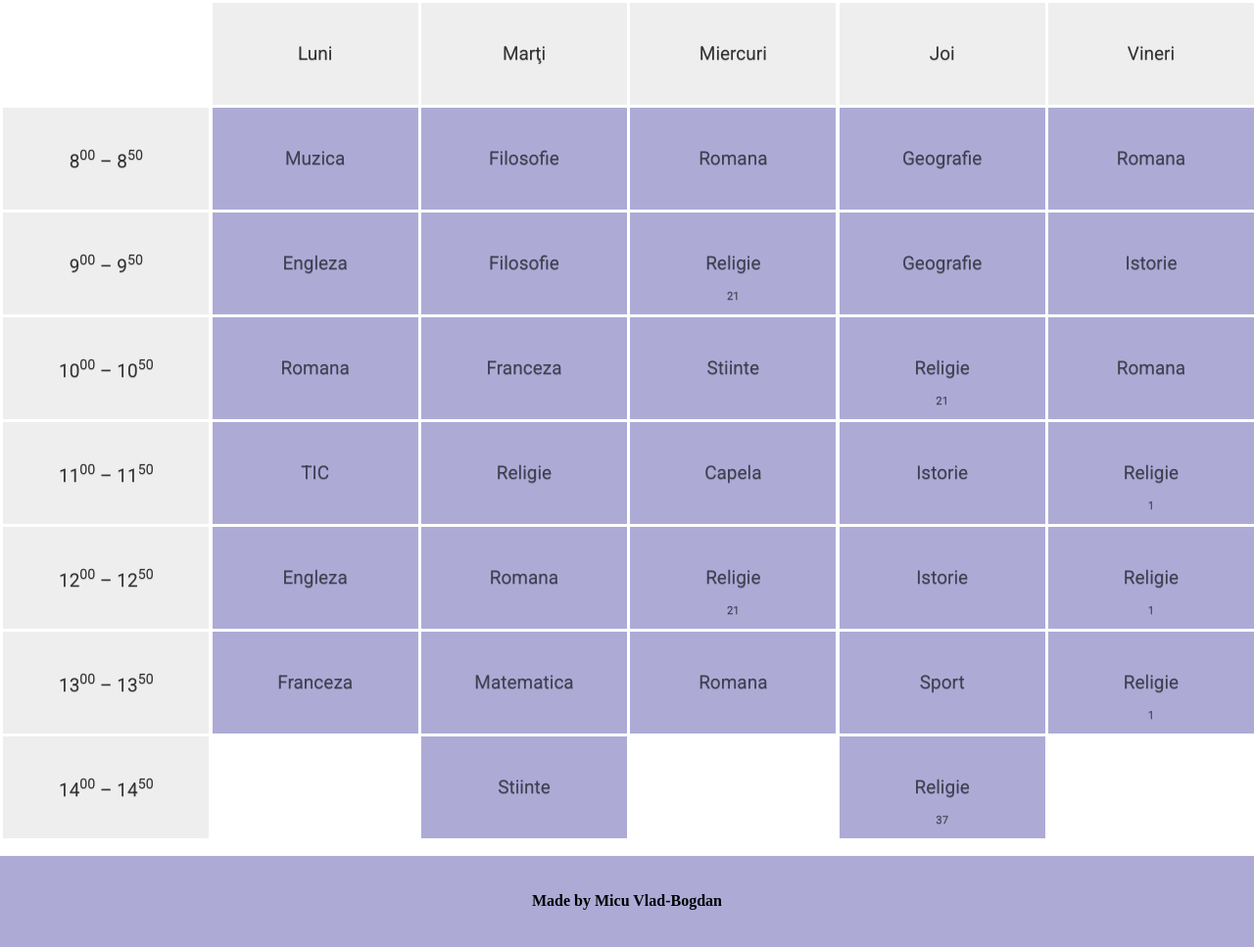
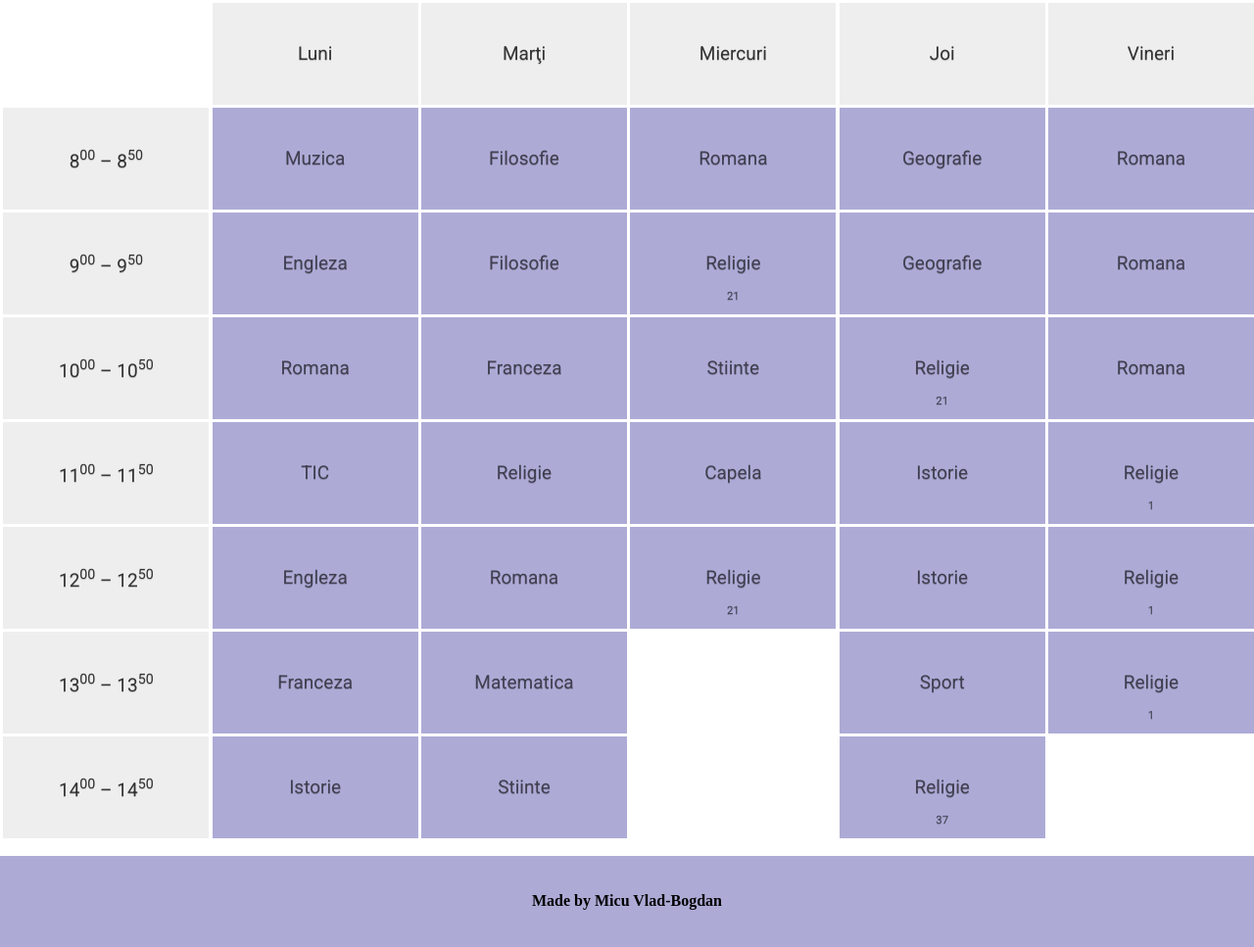
Before and after one commit to MicuBogdan/micubogdan.github.io, a plain HTML site: page orar/12C/index.html in a window 1280 px wide. Shown: the whole page at 98% size. Drawn offline with Linux system fonts and the light colour scheme.

Commit message:
Update index.html

```diff
--- a/orar/12C/index.html
+++ b/orar/12C/index.html
@@ -109,7 +109,7 @@
 				<div class="tile-content-2" style="font-size:60%">21</div>
 			</div>
 			<div class="tile grid-color-26" data-pos-x="5" data-pos-y="2">
-				<div class="tile-content-1" style="font-size:100%">Istorie</div>
+				<div class="tile-content-1" style="font-size:100%">Romana</div>
 				<div class="tile-content-2" style="font-size:60%"></div>
 			</div>
 			<div class="tile grid-color-26" data-pos-x="1" data-pos-y="3">
@@ -176,6 +176,10 @@
 				<div class="tile-content-1" style="font-size:100%">Franceza</div>
 				<div class="tile-content-2" style="font-size:60%"></div>
 			</div>
+			<div class="tile grid-color-26" data-pos-x="1" data-pos-y="7">
+				<div class="tile-content-1" style="font-size:100%">Istorie</div>
+				<div class="tile-content-2" style="font-size:60%"></div>
+			</div>
 			<div class="tile grid-color-26" data-pos-x="2" data-pos-y="6">
 				<div class="tile-content-1" style="font-size:100%">Matematica</div>
 				<div class="tile-content-2" style="font-size:60%"></div>
@@ -190,10 +194,6 @@
 			</div>
 			<div class="tile grid-color-26" data-pos-x="2" data-pos-y="7">
 				<div class="tile-content-1" style="font-size:100%">Stiinte</div>
-				<div class="tile-content-2" style="font-size:60%"></div>
-			</div>
-			<div class="tile grid-color-26" data-pos-x="3" data-pos-y="6">
-				<div class="tile-content-1" style="font-size:100%">Romana</div>
 				<div class="tile-content-2" style="font-size:60%"></div>
 			</div>
 			<div class="tile grid-color-26" data-pos-x="4" data-pos-y="1">
```
